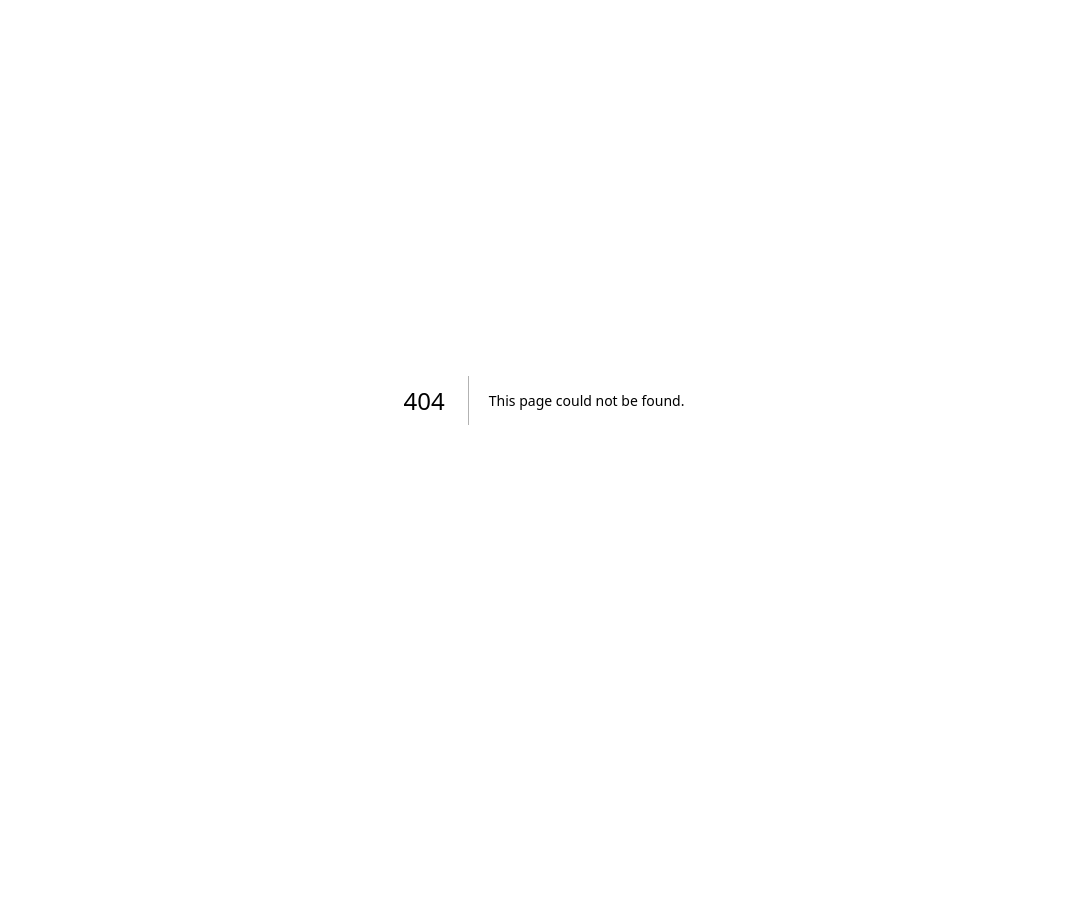
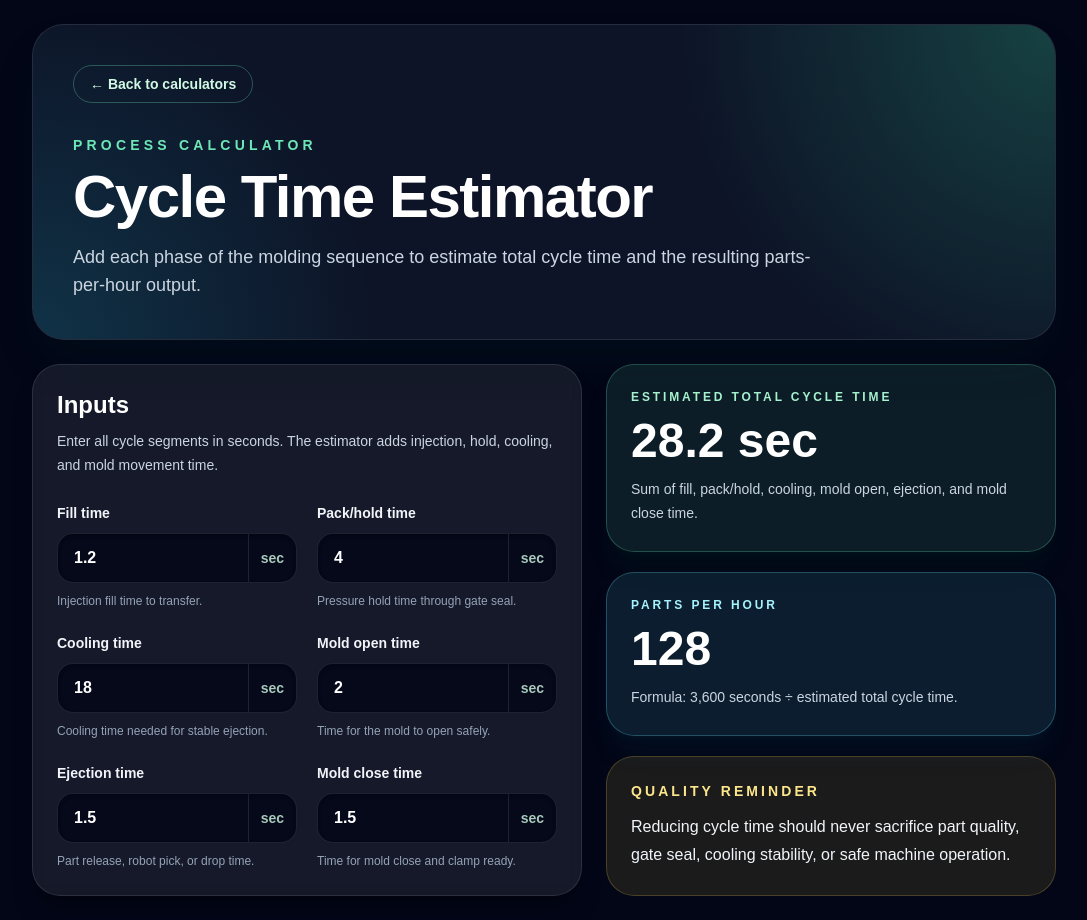
Before and after one commit to scottgraham2882-collab/molding-mentor-ai, a Next.js app: page /calculators/cycle-time in a window 1280 px wide. Before the commit this address had no page. Shown: the whole page, without its empty margins (96-1183 px from the left). Before the commit the page ends 800 px from the top, so only its background shows below. Built offline with nearby package versions, Linux system fonts and the light colour scheme.

Commit message:
Add cycle time estimator

```diff
--- /dev/null
+++ b/app/calculators/cycle-time/page.tsx
@@ -0,0 +1,150 @@
+"use client";
+
+import Link from "next/link";
+import { useMemo, useState } from "react";
+
+type NumberFieldProps = {
+  id: string;
+  label: string;
+  value: string;
+  helper?: string;
+  min?: string;
+  step?: string;
+  onChange: (value: string) => void;
+};
+
+function parseInput(value: string) {
+  const parsed = Number(value);
+  return Number.isFinite(parsed) && parsed > 0 ? parsed : 0;
+}
+
+function formatNumber(value: number, digits = 1) {
+  if (!Number.isFinite(value)) {
+    return "--";
+  }
+
+  return value.toLocaleString("en-US", {
+    maximumFractionDigits: digits,
+    minimumFractionDigits: value % 1 === 0 ? 0 : digits,
+  });
+}
+
+function NumberField({
+  id,
+  label,
+  value,
+  helper,
+  min = "0",
+  step = "0.1",
+  onChange,
+}: NumberFieldProps) {
+  return (
+    <label htmlFor={id} className="block">
+      <span className="text-sm font-bold text-slate-100">{label}</span>
+      <div className="mt-2 flex overflow-hidden rounded-2xl border border-white/10 bg-slate-950/80 shadow-inner shadow-black/20 focus-within:border-emerald-300/70 focus-within:ring-4 focus-within:ring-emerald-300/10">
+        <input
+          id={id}
+          type="number"
+          inputMode="decimal"
+          min={min}
+          step={step}
+          value={value}
+          onChange={(event) => onChange(event.target.value)}
+          className="min-w-0 flex-1 bg-transparent px-4 py-3 text-base font-semibold text-white outline-none placeholder:text-slate-500"
+        />
+        <span className="flex items-center border-l border-white/10 px-3 text-sm font-bold text-emerald-100/80">
+          sec
+        </span>
+      </div>
+      {helper ? <span className="mt-2 block text-xs leading-5 text-slate-400">{helper}</span> : null}
+    </label>
+  );
+}
+
+export default function CycleTimeEstimatorPage() {
+  const [fillTime, setFillTime] = useState("1.2");
+  const [packHoldTime, setPackHoldTime] = useState("4");
+  const [coolingTime, setCoolingTime] = useState("18");
+  const [moldOpenTime, setMoldOpenTime] = useState("2");
+  const [ejectionTime, setEjectionTime] = useState("1.5");
+  const [moldCloseTime, setMoldCloseTime] = useState("1.5");
+
+  const estimatedCycleTime = useMemo(
+    () =>
+      parseInput(fillTime) +
+      parseInput(packHoldTime) +
+      parseInput(coolingTime) +
+      parseInput(moldOpenTime) +
+      parseInput(ejectionTime) +
+      parseInput(moldCloseTime),
+    [fillTime, packHoldTime, coolingTime, moldOpenTime, ejectionTime, moldCloseTime],
+  );
+
+  const partsPerHour = estimatedCycleTime > 0 ? 3600 / estimatedCycleTime : 0;
+
+  return (
+    <main className="min-h-screen bg-slate-950 px-4 py-6 text-slate-100 sm:px-6 lg:px-8">
+      <div className="mx-auto w-full max-w-5xl">
+        <header className="relative overflow-hidden rounded-[2rem] border border-white/10 bg-slate-900/90 p-5 shadow-2xl shadow-emerald-950/20 sm:p-8 lg:p-10">
+          <div className="absolute inset-0 bg-[radial-gradient(circle_at_top_right,rgba(52,211,153,0.24),transparent_35%),radial-gradient(circle_at_bottom_left,rgba(34,211,238,0.16),transparent_32%)]" />
+          <div className="relative">
+            <Link
+              href="/calculators"
+              className="inline-flex items-center rounded-full border border-emerald-300/30 px-4 py-2 text-sm font-semibold text-emerald-100 transition hover:border-emerald-200 hover:bg-emerald-300/10"
+            >
+              ← Back to calculators
+            </Link>
+            <p className="mt-8 text-sm font-semibold uppercase tracking-[0.3em] text-emerald-300">
+              Process Calculator
+            </p>
+            <h1 className="mt-3 text-4xl font-black tracking-tight text-white sm:text-5xl lg:text-6xl">
+              Cycle Time Estimator
+            </h1>
+            <p className="mt-4 max-w-3xl text-base leading-7 text-slate-300 sm:text-lg">
+              Add each phase of the molding sequence to estimate total cycle time and the resulting parts-per-hour output.
+            </p>
+          </div>
+        </header>
+
+        <section className="mt-6 grid gap-5 lg:grid-cols-[1.1fr_0.9fr] lg:gap-6">
+          <article className="rounded-[1.75rem] border border-white/10 bg-white/[0.08] p-5 shadow-xl shadow-black/25 backdrop-blur sm:p-6">
+            <h2 className="text-2xl font-bold text-white">Inputs</h2>
+            <p className="mt-2 text-sm leading-6 text-slate-300">
+              Enter all cycle segments in seconds. The estimator adds injection, hold, cooling, and mold movement time.
+            </p>
+
+            <div className="mt-6 grid gap-5 sm:grid-cols-2">
+              <NumberField id="fill-time" label="Fill time" value={fillTime} helper="Injection fill time to transfer." onChange={setFillTime} />
+              <NumberField id="pack-hold-time" label="Pack/hold time" value={packHoldTime} helper="Pressure hold time through gate seal." onChange={setPackHoldTime} />
+              <NumberField id="cooling-time" label="Cooling time" value={coolingTime} helper="Cooling time needed for stable ejection." onChange={setCoolingTime} />
+              <NumberField id="mold-open-time" label="Mold open time" value={moldOpenTime} helper="Time for the mold to open safely." onChange={setMoldOpenTime} />
+              <NumberField id="ejection-time" label="Ejection time" value={ejectionTime} helper="Part release, robot pick, or drop time." onChange={setEjectionTime} />
+              <NumberField id="mold-close-time" label="Mold close time" value={moldCloseTime} helper="Time for mold close and clamp ready." onChange={setMoldCloseTime} />
+            </div>
+          </article>
+
+          <aside className="grid gap-5">
+            <div className="rounded-[1.75rem] border border-emerald-300/25 bg-emerald-300/10 p-5 shadow-xl shadow-emerald-950/20 sm:p-6">
+              <p className="text-xs font-bold uppercase tracking-[0.24em] text-emerald-200">Estimated total cycle time</p>
+              <p className="mt-3 text-5xl font-black text-white">{formatNumber(estimatedCycleTime)} sec</p>
+              <p className="mt-3 text-sm leading-6 text-slate-300">Sum of fill, pack/hold, cooling, mold open, ejection, and mold close time.</p>
+            </div>
+
+            <div className="rounded-[1.75rem] border border-cyan-300/25 bg-cyan-300/10 p-5 shadow-xl shadow-cyan-950/20 sm:p-6">
+              <p className="text-xs font-bold uppercase tracking-[0.24em] text-cyan-200">Parts per hour</p>
+              <p className="mt-3 text-5xl font-black text-white">{formatNumber(partsPerHour, 0)}</p>
+              <p className="mt-3 text-sm leading-6 text-slate-300">Formula: 3,600 seconds ÷ estimated total cycle time.</p>
+            </div>
+
+            <div className="rounded-[1.75rem] border border-amber-300/20 bg-amber-300/10 p-5 sm:p-6">
+              <p className="text-sm font-bold uppercase tracking-[0.22em] text-amber-200">Quality reminder</p>
+              <p className="mt-3 text-base leading-7 text-slate-100">
+                Reducing cycle time should never sacrifice part quality, gate seal, cooling stability, or safe machine operation.
+              </p>
+            </div>
+          </aside>
+        </section>
+      </div>
+    </main>
+  );
+}
--- a/app/calculators/page.tsx
+++ b/app/calculators/page.tsx
@@ -83,7 +83,9 @@ export default function CalculatorsPage() {
   const [fillTime, setFillTime] = useState("1.2");
   const [packTime, setPackTime] = useState("4");
   const [coolingTime, setCoolingTime] = useState("18");
-  const [moldOpenTime, setMoldOpenTime] = useState("5");
+  const [moldOpenTime, setMoldOpenTime] = useState("2");
+  const [ejectionTime, setEjectionTime] = useState("1.5");
+  const [moldCloseTime, setMoldCloseTime] = useState("1.5");
 
   const [targetCushion, setTargetCushion] = useState("0.20");
   const [lowCushion, setLowCushion] = useState("0.16");
@@ -104,8 +106,10 @@ export default function CalculatorsPage() {
       parseInput(fillTime) +
       parseInput(packTime) +
       parseInput(coolingTime) +
-      parseInput(moldOpenTime),
-    [fillTime, packTime, coolingTime, moldOpenTime],
+      parseInput(moldOpenTime) +
+      parseInput(ejectionTime) +
+      parseInput(moldCloseTime),
+    [fillTime, packTime, coolingTime, moldOpenTime, ejectionTime, moldCloseTime],
   );
 
   const cushionSpread = useMemo(
@@ -186,7 +190,15 @@ export default function CalculatorsPage() {
           </article>
 
           <article className="rounded-3xl border border-white/10 bg-white/10 p-5 shadow-xl shadow-slate-950/20 backdrop-blur sm:p-6">
-            <h2 className="text-2xl font-bold text-white">Cycle time estimator</h2>
+            <div className="flex flex-col gap-3 sm:flex-row sm:items-start sm:justify-between">
+              <h2 className="text-2xl font-bold text-white">Cycle time estimator</h2>
+              <Link
+                href="/calculators/cycle-time"
+                className="inline-flex w-fit items-center rounded-full border border-emerald-300/30 px-3 py-1.5 text-sm font-bold text-emerald-100 transition hover:border-emerald-200 hover:bg-emerald-300/10"
+              >
+                Open full calculator →
+              </Link>
+            </div>
             <p className="mt-2 text-sm leading-6 text-slate-300">
               Add core phases together to estimate total cycle time.
             </p>
@@ -194,10 +206,12 @@ export default function CalculatorsPage() {
               <NumberField id="fill-time" label="Fill time" value={fillTime} suffix="sec" onChange={setFillTime} />
               <NumberField id="pack-time" label="Pack / hold time" value={packTime} suffix="sec" onChange={setPackTime} />
               <NumberField id="cooling-time" label="Cooling time" value={coolingTime} suffix="sec" onChange={setCoolingTime} />
-              <NumberField id="mold-open-time" label="Mold open / eject" value={moldOpenTime} suffix="sec" onChange={setMoldOpenTime} />
+              <NumberField id="mold-open-time" label="Mold open time" value={moldOpenTime} suffix="sec" onChange={setMoldOpenTime} />
+              <NumberField id="ejection-time" label="Ejection time" value={ejectionTime} suffix="sec" onChange={setEjectionTime} />
+              <NumberField id="mold-close-time" label="Mold close time" value={moldCloseTime} suffix="sec" onChange={setMoldCloseTime} />
             </div>
             <div className="mt-5">
-              <ResultCard label="Estimated cycle" value={`${formatNumber(cycleTime)} sec`} note="Use as a planning number before confirming recovery, cooling, and robot timing." />
+              <ResultCard label="Estimated cycle" value={`${formatNumber(cycleTime)} sec`} note={`Estimated output is ${formatNumber(cycleTime > 0 ? 3600 / cycleTime : 0, 0)} parts per hour. Use as a planning number before confirming recovery, cooling, and robot timing.`} />
             </div>
           </article>
 
```
